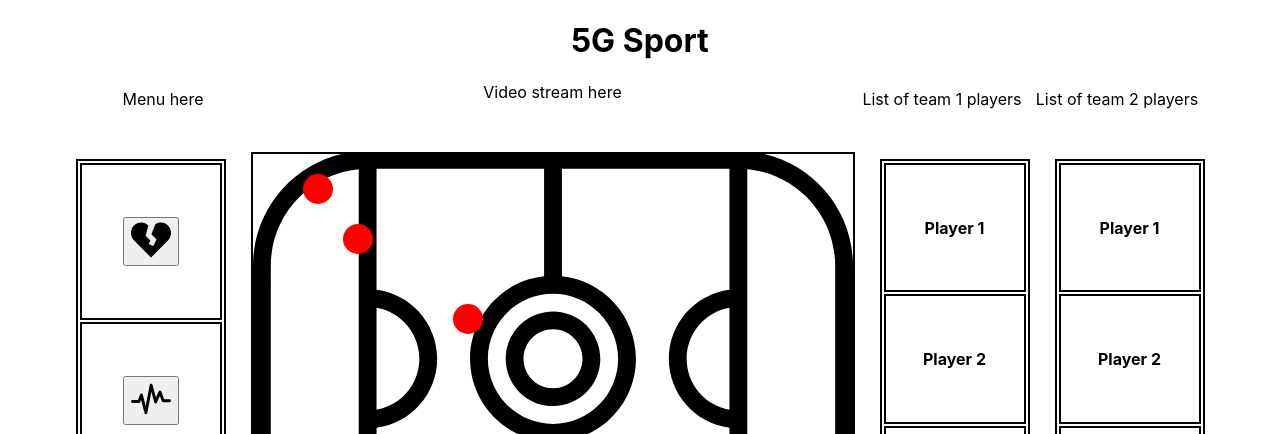
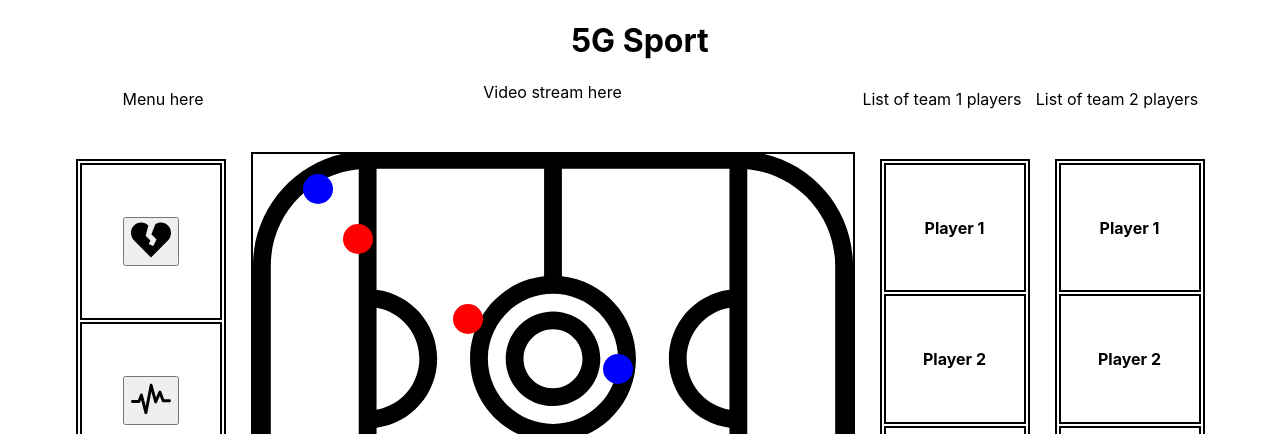
Before and after one commit to Onsbohh/5G-Sport-Application, a React (Create React App) app in the folder frontend/: page / in a window 1280 px wide. Shown: the top 434 px of the page. Built offline with nearby package versions, Linux system fonts and the light colour scheme.

Commit message:
example player icons

```diff
--- a/frontend/src/components/PlayerIcon.js
+++ b/frontend/src/components/PlayerIcon.js
@@ -5,7 +5,7 @@ const PlayerIcon = (props) => {
         width: "30px",
         height: "30px",
         borderRadius: "50%",
-        backgroundColor: "red",
+        backgroundColor: props.color,
         position: "absolute",
         top: props.top,
         left: props.left
--- a/frontend/src/components/Rectangle.js
+++ b/frontend/src/components/Rectangle.js
@@ -23,9 +23,11 @@ const Rectangle = () => {
                     objectFit: "cover"
             }}
         />
-        <PlayerIcon top={"20px"} left={"50px"}/>
-        <PlayerIcon top={"70px"} left={"90px"}/>
-        <PlayerIcon top={"150px"} left={"200px"}/>
+            <PlayerIcon top={"200px"} left={"350px"} color={"blue"}/>
+            <PlayerIcon top={"20px"} left={"50px"} color={"blue"}/>
+            <PlayerIcon top={"70px"} left={"90px"} color={"red"}/>
+            <PlayerIcon top={"150px"} left={"200px"} color={"red"}/>
+
         </div>
     </div>
     )
```
Lines whose indentation alone changed are shown as unchanged.
